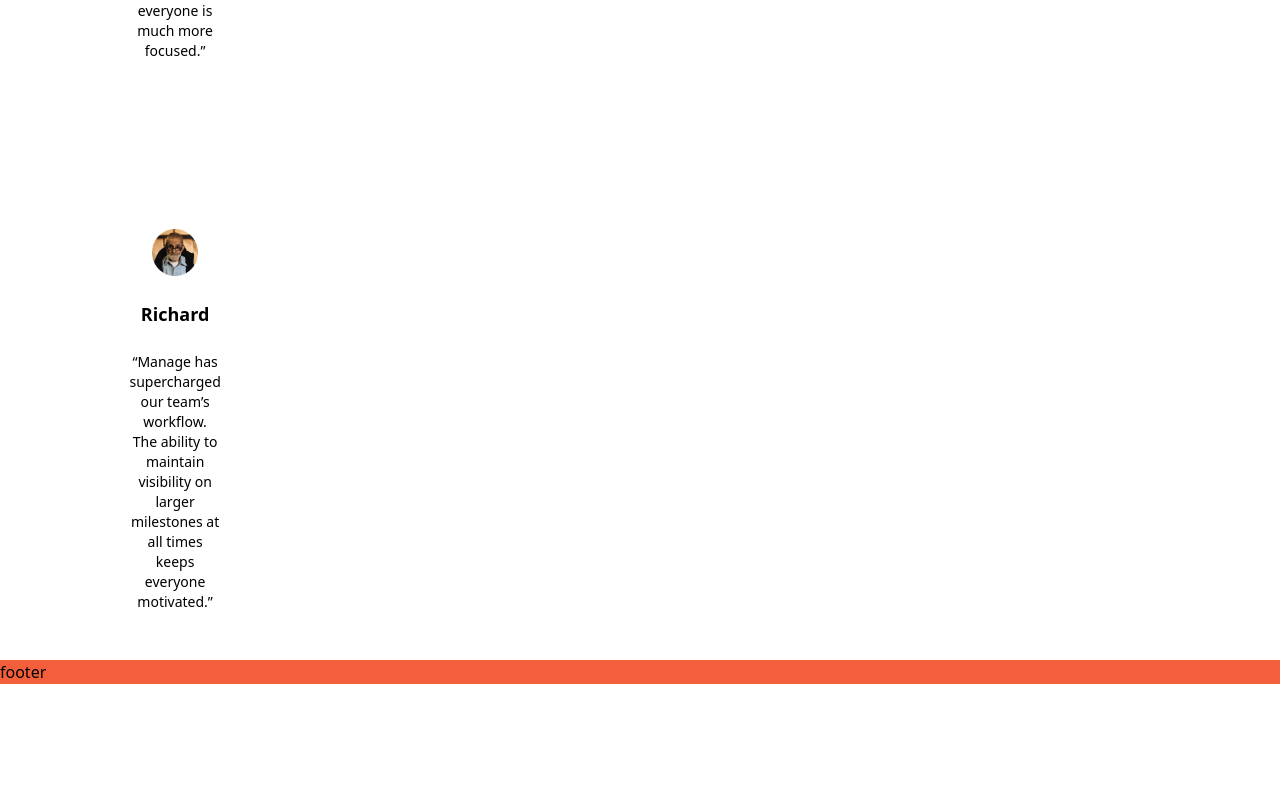
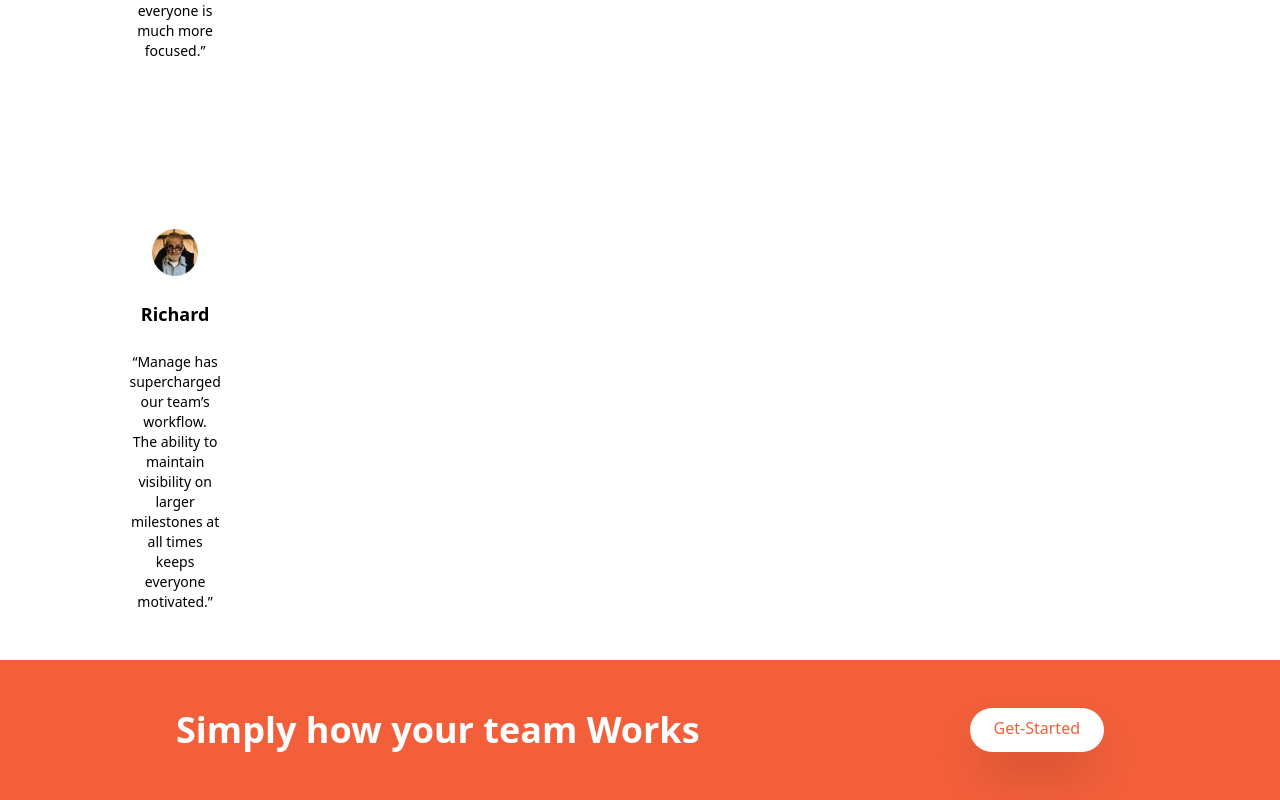
Before and after one commit to Saber1Y/MANGA-, a React (Vite) app: page / in a window 1280 px wide. Shown: the part 2579-3379 px from the top of the page. Before the commit the page ends 3263 px from the top, so only its background shows below. Built offline with nearby package versions, Linux system fonts and the light colour scheme.

Commit message:
CREATE: CTA COMP

```diff
--- /dev/null
+++ b/src/components/Cta/Cta.jsx
@@ -0,0 +1,23 @@
+import React from 'react'
+
+const Cta = () => {
+  return (
+    <div className='bg-brightRed' id=''>
+        <div
+        class="container flex flex-col items-center justify-between px-6 py-24 mx-auto space-y-12 md:py-12 md:flex-row md:space-y-0"
+      >
+        <h2
+          class="text-5xl font-bold text-center text-white md:text-4xl md:max-w-xl md:text-left"
+        >
+          Simply how your team Works
+        </h2>
+        <a
+            href="#"
+            class="p-3 px-6 pt-2 text-brightRed bg-white rounded-full shadow-2xl baseline hover:bg-gray-900"
+            >Get-Started</a>
+        </div>
+    </div>
+  )
+}
+
+export default Cta
--- a/src/components/footer/Footer.jsx
+++ /dev/null
@@ -1,11 +0,0 @@
-import React from 'react'
-
-const Footer = () => {
-  return (
-    <div className='bg-brightRed' id=''>
-      footer
-    </div>
-  )
-}
-
-export default Footer
--- a/src/components/index.js
+++ b/src/components/index.js
@@ -1,7 +1,7 @@
 import NavBar from './Navbar/NavBar';
 import Heading from './Heading/Heading';
 import Features from './features/Features';
-import Footer from './footer/Footer';
+import Footer from './Cta/Cta';
 import Difference from './Difference/Difference';
 
 
```
